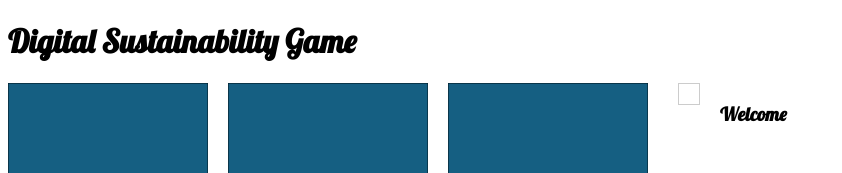
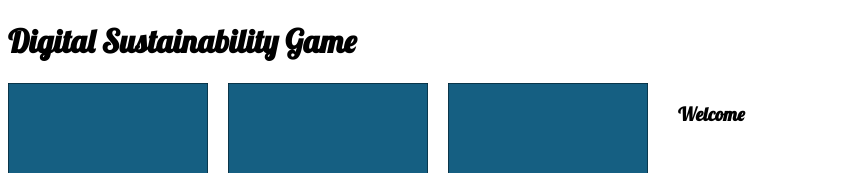
Before and after one commit to franciscrot/Digital-Sustainability-Game, a plain HTML site: page index.html in a window 1280 px wide. Shown: the top 173 px of the page, without its empty margins (0-842 px from the left). Drawn offline with nearby package versions, Linux system fonts and the light colour scheme.

Commit message:
Update index.html

```diff
--- a/index.html
+++ b/index.html
@@ -77,8 +77,6 @@ h1, h2, h3 {
   <div id="gameArea">
     <div id="playerHand"></div>
 
-<div id="aiLog" style="border:1px solid #ccc; padding:10px; max-height:200px; overflow-y:auto;"></div>
-
     <div id="descriptionColumn">
       <h3 id="cardTitle">Welcome</h3>
       <div id="descriptionBox"></div>
```
